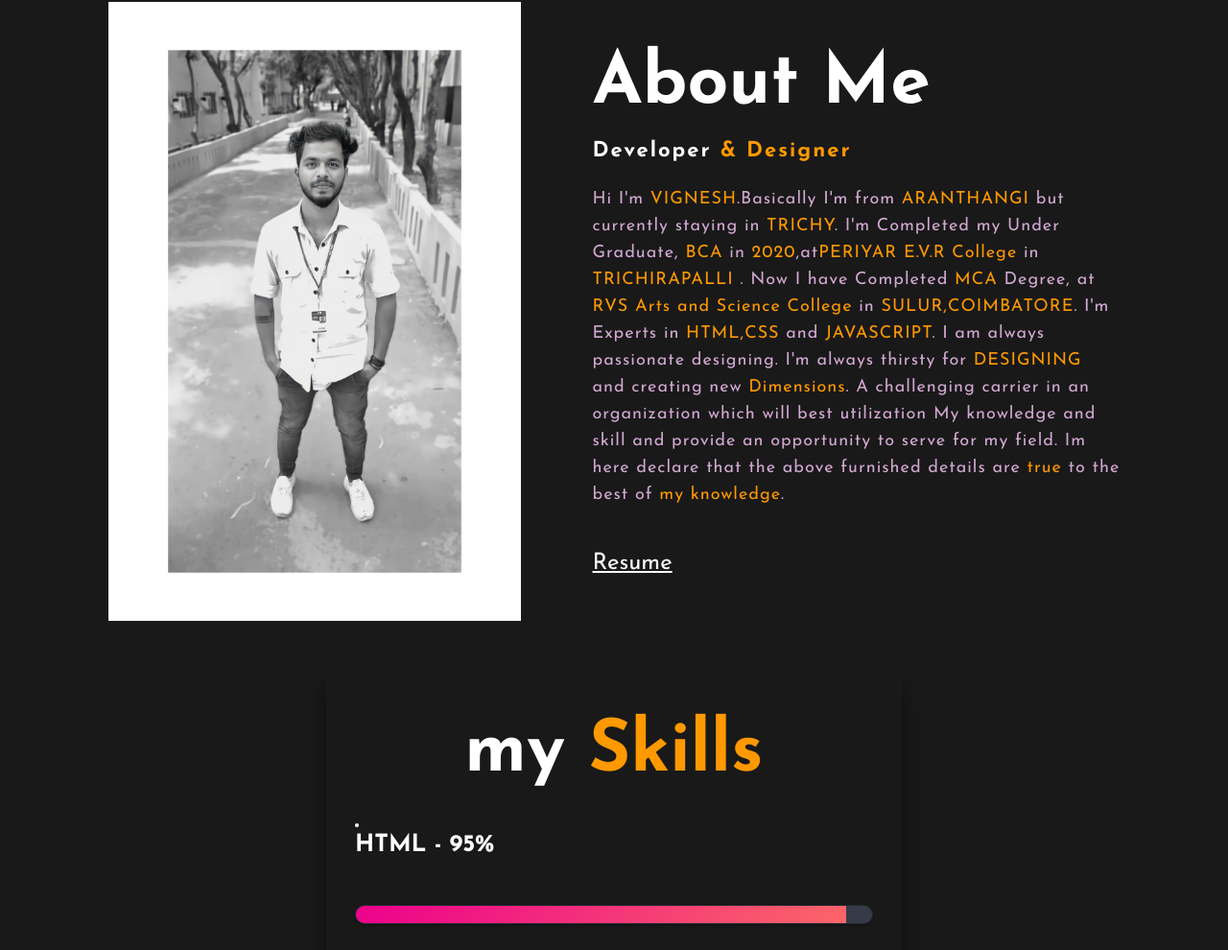
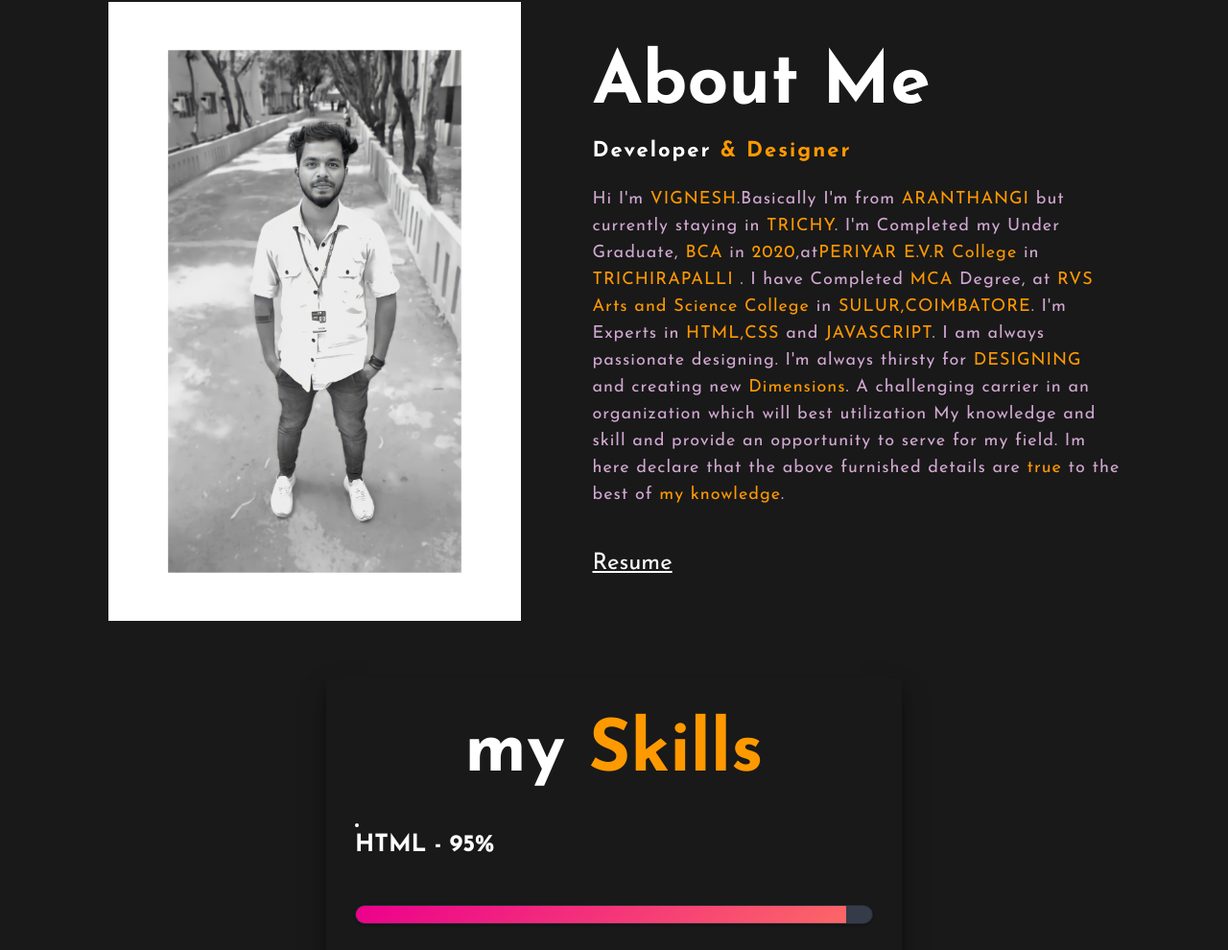
Before and after one commit to vickysakthi/startup-portfolio-website, a plain HTML site: page index.html in a window 1280 px wide. Shown: the part 898-1888 px from the top of the page at 96% size. Drawn offline with Linux system fonts and the light colour scheme.

Commit message:
Update index.html

```diff
--- a/index.html
+++ b/index.html
@@ -49,7 +49,7 @@
 				<h5>Developer <span>& Designer</span></h5>
 				<p> Hi I'm <span>VIGNESH</span>.Basically I'm from <span>ARANTHANGI</span> but currently staying in <span>TRICHY</span>.
 					I'm Completed my Under Graduate,<span> BCA </span>in <span>2020</span>,at<span>PERIYAR E.V.R College</span> in <span>TRICHIRAPALLI</span> .
-					   Now I have Completed <span>MCA</span> Degree, at <span>RVS Arts and Science College</span> in <span>SULUR,COIMBATORE</span>. I'm Experts in <span>HTML,CSS</span> and <span>JAVASCRIPT</span>.
+					   I have Completed <span>MCA</span> Degree, at <span>RVS Arts and Science College</span> in <span>SULUR,COIMBATORE</span>. I'm Experts in <span>HTML,CSS</span> and <span>JAVASCRIPT</span>.
 					   I am always passionate designing. I'm always thirsty for <span>DESIGNING</span> and creating new <span>Dimensions</span>.
 					   A challenging carrier in an organization which will best utilization
 					   My knowledge and skill and provide an opportunity to serve for my field.
```
